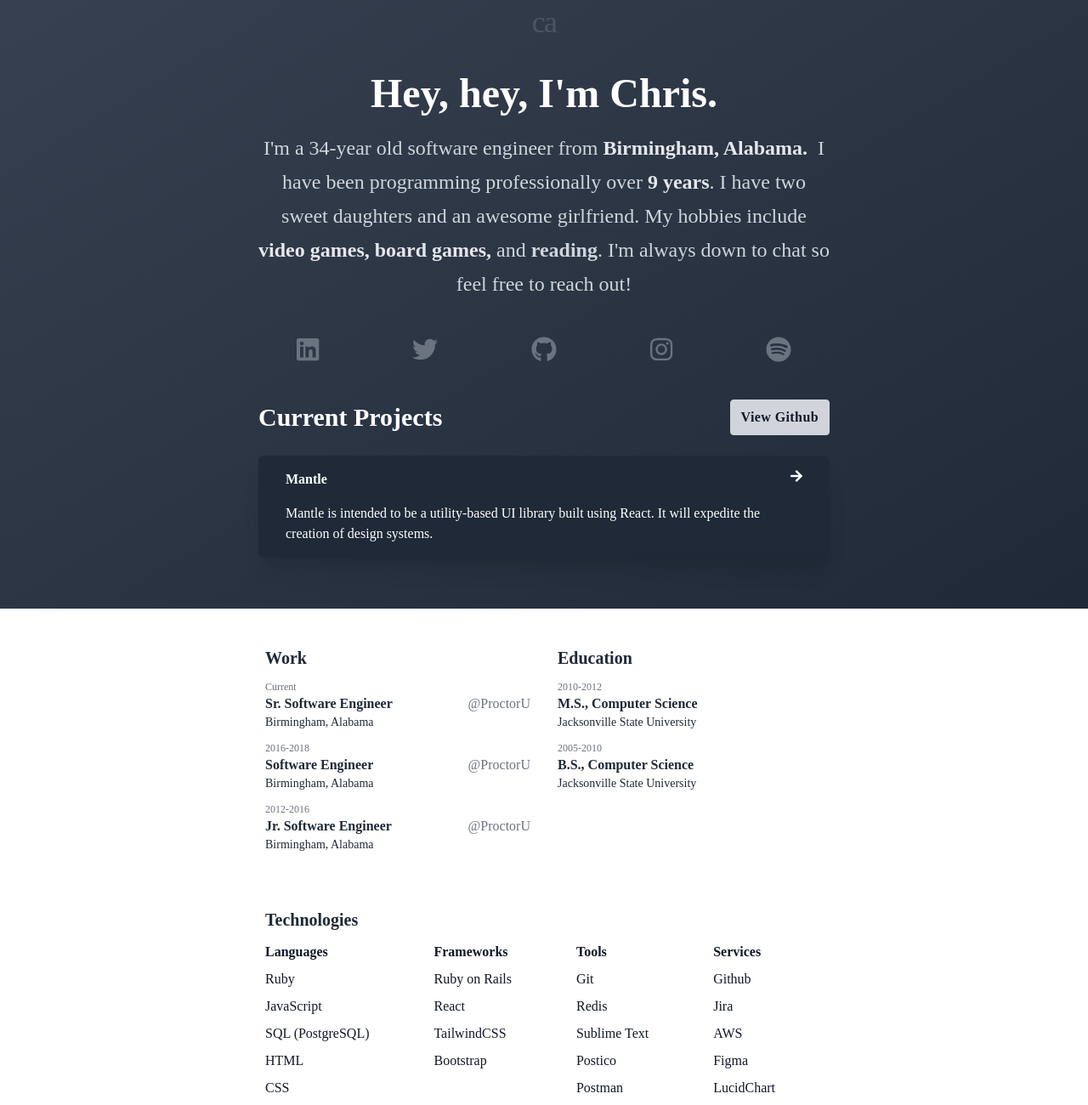
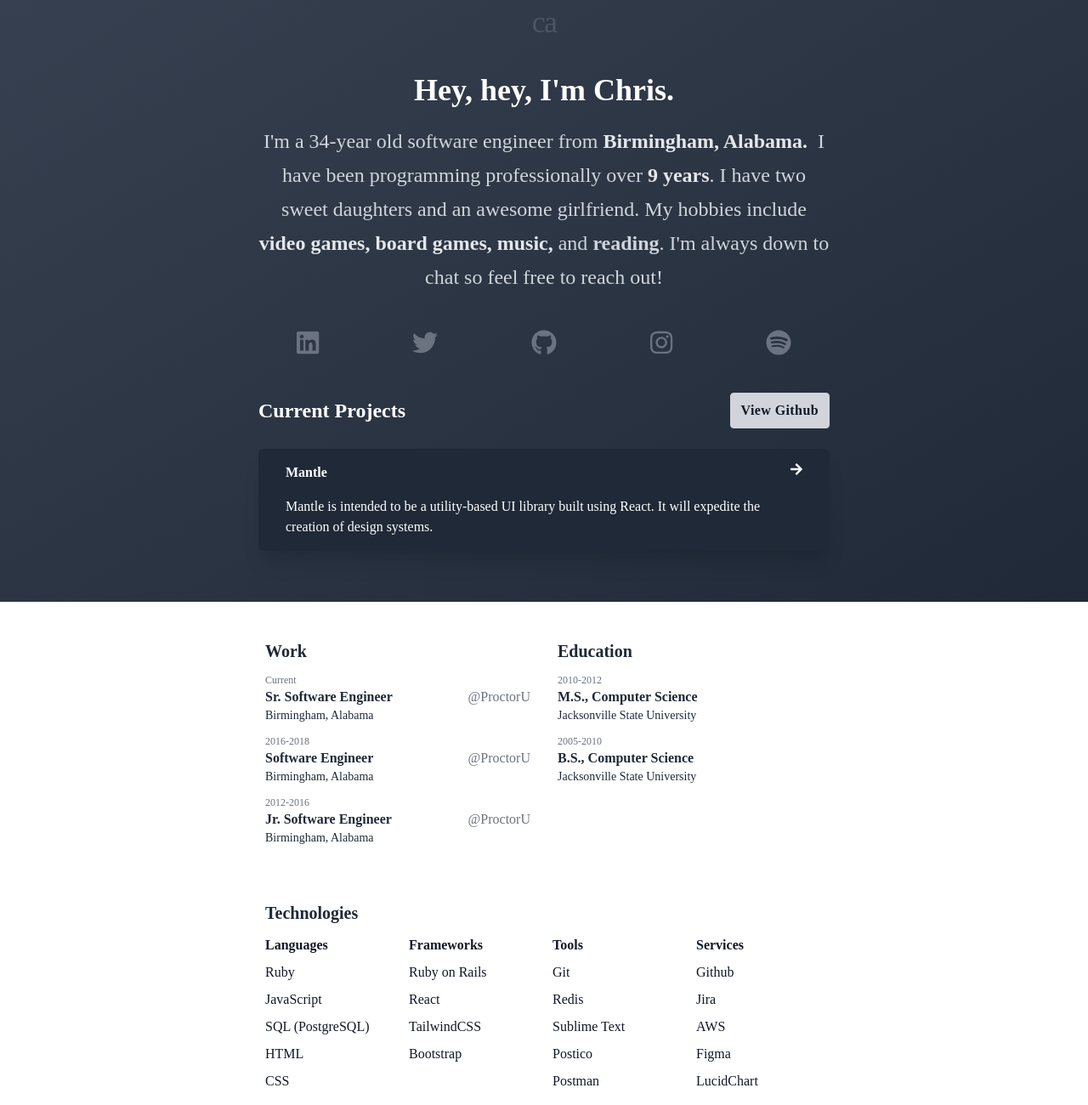
Before and after one commit to onesneakymofo/chrisautwell.com, a Gatsby site: page / in a window 1280 px wide. Shown: the part 54-1354 px from the top of the page at 85% size. Built offline with nearby package versions, Linux system fonts and the light colour scheme; Gatsby itself is replaced by a stand-in of ours.

Commit message:
Fix responsiveness

```diff
--- a/src/components/Hero.js
+++ b/src/components/Hero.js
@@ -31,7 +31,7 @@ const Hero = () => {
 
   return (
     <>
-      <div className="text-5xl font-large text-white text-center font-bold">
+      <div className="text-2xl md:text-4xl font-large text-white text-center font-bold">
         Hey, hey, I'm Chris.
       </div>
       <p className="text-indigo-300 text-center text-2xl my-5 leading-10">
@@ -42,7 +42,7 @@ const Hero = () => {
         have two sweet daughters and an awesome girlfriend. My hobbies include
         <strong className="text-indigo-200">
           {" "}
-          video games, board games,
+          video games, board games, music,
         </strong>{" "}
         and <strong>reading</strong>. I'm always down to chat so feel free to
         reach out!
--- a/src/components/Projects.js
+++ b/src/components/Projects.js
@@ -14,7 +14,7 @@ const Projects = () => {
     <>
       <div className="mb-10">
         <div className="flex mt-10 justify-between items-center">
-          <h3 className="text-3xl text-white font-bold">Current Projects</h3>
+          <h3 className="text-xl md:text-2xl text-white font-bold">Current Projects</h3>
           <a
             href="https://www.github.com/onesneakymofo"
             target="_blank"
--- a/src/components/Technologies.js
+++ b/src/components/Technologies.js
@@ -23,7 +23,7 @@ const Technologies = () => {
 	return (
 		<div className="text-gray-800 p-2 rounded-lg">
 			<div className="py-3 text-xl font-bold">Technologies</div>
-			<div className="grid grid-flow-col grid-cols-auto gap-5 text-gray-900">
+			<div className="grid grid-cols-2 md:grid-cols-4 gap-5 text-gray-900">
 				{technologies.map((technology, index) => {
 					return (
 						<div key={index}>
--- a/src/pages/index.js
+++ b/src/pages/index.js
@@ -17,7 +17,7 @@ const IndexPage = () => (
       </div>
     </div>
     <div className="w-100 bg-white px-5">
-      <div className="grid grid-flow-col grid-cols-2 gap-4 max-w-2xl mx-auto">
+      <div className="grid grid-cols-1 md:grid-cols-2 gap-4 max-w-2xl mx-auto">
         <Experience />
         <Education />
       </div>
```
